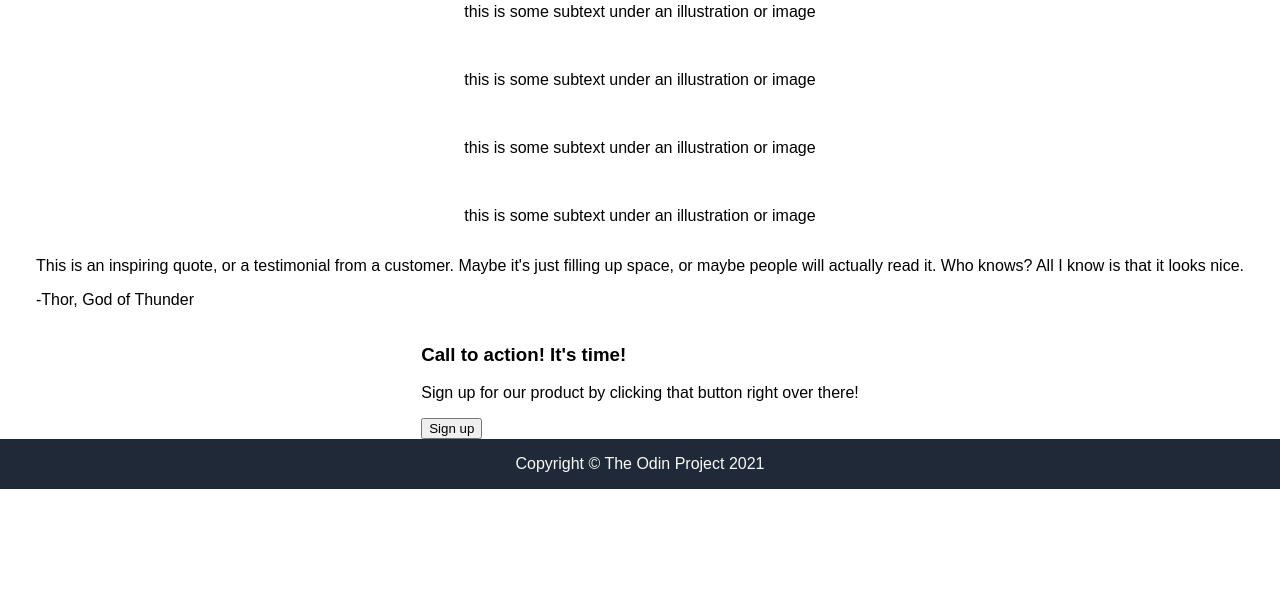
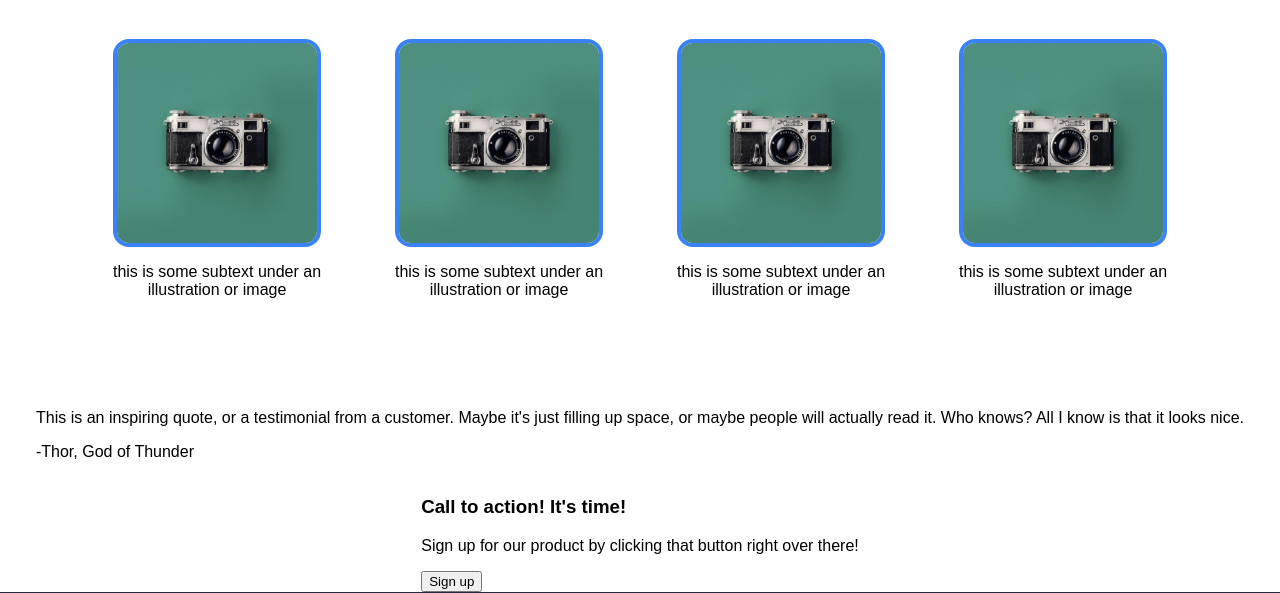
Before and after one commit to ACGiuliano/odin-landing-page, a plain HTML site: page index.html in a window 1280 px wide. Shown: the part 609-1202 px from the top of the page. Before the commit the page ends 1098 px from the top, so only its background shows below. Drawn offline with Linux system fonts and the light colour scheme.

Commit message:
ADDED: Second section with information and images.
Placeholder photo added, layout for section also set up.

```diff
--- a/index.html
+++ b/index.html
@@ -30,21 +30,23 @@
 
         <div class="mid-top">
             <h2>Some random information.</h2>
+            <div class="allbox">
                 <div class="box">
-                <img>
+                    <img src="Images/Camera.jpg">
                     <p>this is some subtext under an illustration or image</p>
                 </div>
                 <div class="box">
-                <img>
+                    <img src="Images/Camera.jpg">
                     <p>this is some subtext under an illustration or image</p>
                 </div>
                 <div class="box">
-                <img>
+                    <img src="Images/Camera.jpg">
                     <p>this is some subtext under an illustration or image</p>
                 </div>
                 <div class="box">
-                <img>
+                    <img src="Images/Camera.jpg">
                     <p>this is some subtext under an illustration or image</p>
+                </div>
             </div>
         </div>
 
--- a/style.css
+++ b/style.css
@@ -95,3 +95,46 @@ li {
     height: 250px;
     border-radius: 8px;
 }
+
+.mid-top {
+    display: flex;
+    flex-direction: column;
+    justify-content: center;
+    align-items: center;
+    padding-top: 20px;
+    padding-bottom: 50px;
+    width: 100%;
+}
+
+.mid-top img {
+    width: 200px;
+    height: 200px;
+    border-radius: 16px;
+    border: 4px solid #3882f6;
+
+
+}
+
+.allbox {
+    display: flex;
+    justify-content: space-evenly;
+    align-items: center;
+}
+
+.box {
+    display: flex;
+    flex-direction: column;
+    justify-content: center;
+    align-items: center;
+    width: 250px;
+    height: 300px;
+    text-align: center;
+    margin: 16px;
+
+}
+
+h2 {
+    font-size: 32px;
+    font-weight: extra-bold;
+    color: #1F2937;
+}
```
Also changed, not shown: Images/Camera.jpg (added). Lines whose indentation alone changed are shown as unchanged.
